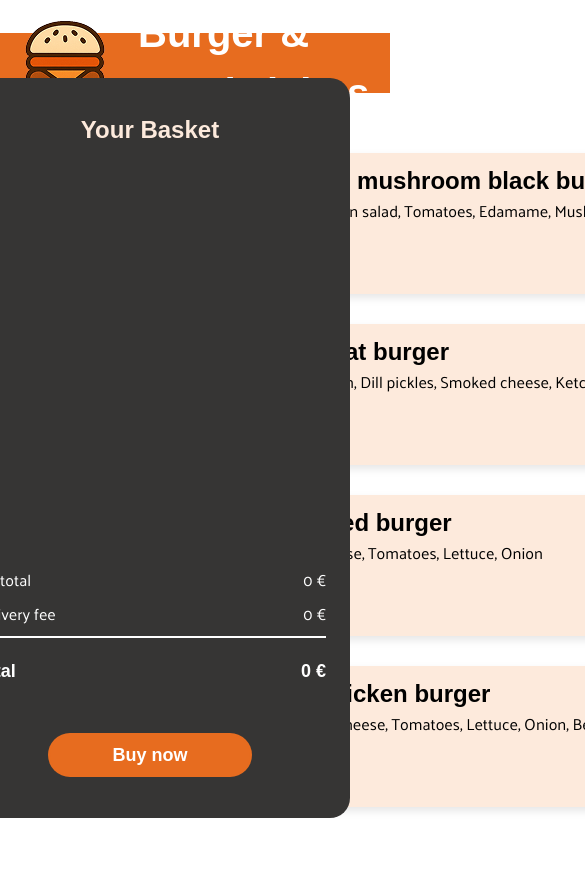
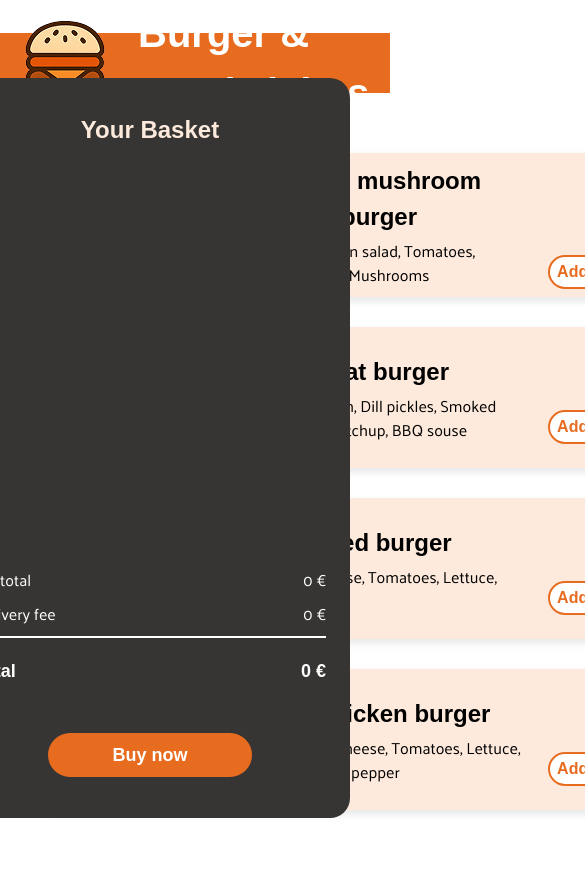
Before and after one commit to IzzyC0de/BestellApp, a plain HTML site: page index.html in a window 390 px wide. Shown: the part 995-1864 px from the top of the page, 585 px wide, since content can reach past the window. Drawn offline with Linux system fonts and the light colour scheme; a web font is replaced by a local one.

Commit message:
global css styles edited, responsive for all List Lements
Co-authored-by: Copilot <copilot@github.com>

```diff
--- a/Styles/standard.css
+++ b/Styles/standard.css
@@ -28,9 +28,9 @@
 
   --font-h1: 68px;
   --font-h2: 40px;
-  --font-h3: 32px;
-  --font-h4: 24px;
-  --font-span-little: 16px;
+  --font-h3: 24px;
+  --font-h4: 18px;
+  --font-span-small: 16px;
   --font-span-big: 18px;
 
   --text-color-dark: #363534;
--- a/style.css
+++ b/style.css
@@ -100,7 +100,7 @@
   display: flex;
   align-items: center;
   justify-content: center;
-  font-size: var(--font-h4);
+  font-size: var(--font-h3);
 }
 /* CONTENT WRAPPER */
 .contentWrapper {
@@ -177,6 +177,15 @@ div[class*="_Separator"] span {
   gap: 20px;
 }
 
+.dishDescription h2{
+  font-size: var(--font-h3);
+  margin-bottom: 4px;
+}
+
+.dishDescription span{
+  font-size: var(--font-span-small);
+}
+
 .separatorContent {
   width: 100%;
   max-width: 1440px;
@@ -219,7 +228,7 @@ div[class*="_Separator"] span {
 }
 
 .price {
-  font-size: var(--font-h4);
+  font-size: var(--font-h3);
   font-weight: 600;
 }
 
@@ -277,7 +286,7 @@ div[class*="_Separator"] span {
 }
 
 .h2_Descr {
-  font-size: var(--font-h4);
+  font-size: var(--font-h3);
 }
 /* FOOTER ---------------------------------------*/
 
@@ -290,3 +299,23 @@ div[class*="_Separator"] span {
   font-weight: 400;
   color: white;
 }
+
+/* RESPONSIVE ------------------------------------- */
+
+@media (max-width: 1244px) {
+
+  #burgerList,
+  #pizzaList,
+  #saladList {
+    flex-direction: column;
+    margin: 0;
+  }
+
+  .templateDishes{
+    width: 640px;
+  }
+
+  .dishInfo{
+    height: stretch;
+  }
+}
```
